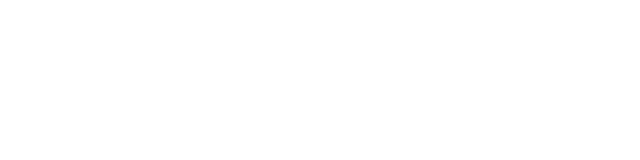
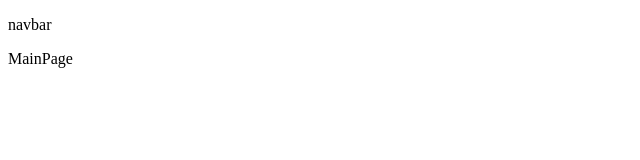
Before and after one commit to arifhalitarslan/TescoPizza_UI, a React (Vite) app in the folder TescoPizza/: page / in a window 1280 px wide. Shown: the top 160 px of the page, without its empty margins (0-640 px from the left). Built offline with nearby package versions, Linux system fonts and the light colour scheme.

Commit message:
routes added

```diff
--- a/TescoPizza/package.json
+++ b/TescoPizza/package.json
@@ -11,7 +11,8 @@
   },
   "dependencies": {
     "react": "^18.2.0",
-    "react-dom": "^18.2.0"
+    "react-dom": "^18.2.0",
+    "react-router-dom": "^6.23.1"
   },
   "devDependencies": {
     "@types/react": "^18.2.66",
--- a/TescoPizza/src/App.jsx
+++ b/TescoPizza/src/App.jsx
@@ -1,13 +1,19 @@
-import './App.css'
+import "./App.css";
+import { BrowserRouter, Routes, Route } from "react-router-dom";
+import MainPage from "./Pages/MainPage";
+import Navbar from "./Components/Navbar";
 
 function App() {
-
-
   return (
     <>
-
+      <BrowserRouter>
+      <Navbar/>
+        <Routes>
+          <Route path="/" element={<MainPage />} />
+        </Routes>
+      </BrowserRouter>
     </>
-  )
+  );
 }
 
-export default App
+export default App;
```
Also changed, not shown: 1 other file (tests, documents, lock files or other folders).
